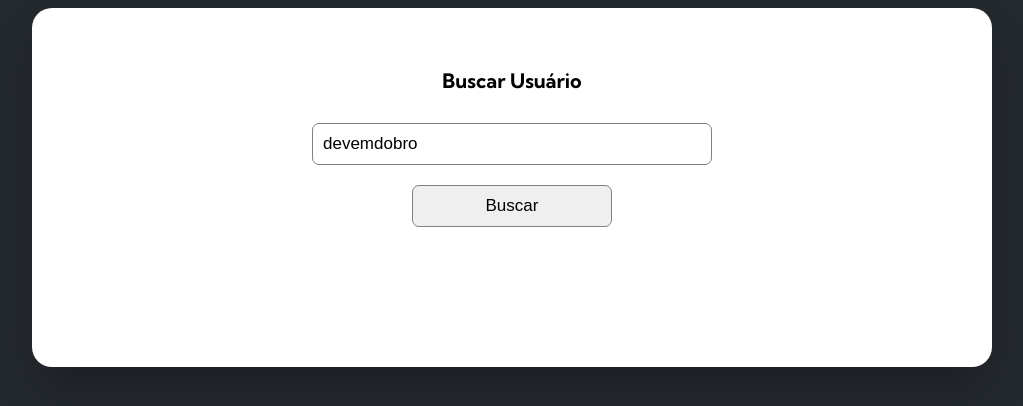
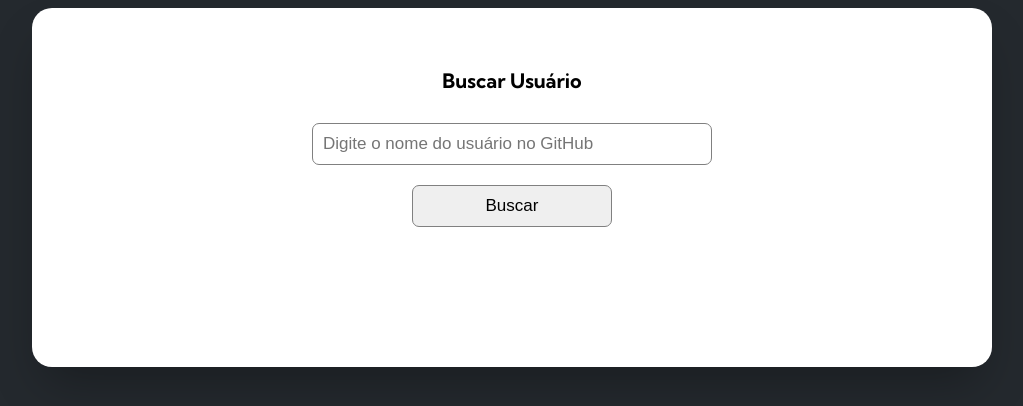
Before and after one commit to TalDoMuras/API_GITHUB, a plain HTML site: page index.html in a window 1280 px wide. Shown: the part 132-538 px from the top of the page, without its empty margins (128-1151 px from the left). Drawn offline with nearby package versions, Linux system fonts and the light colour scheme.

Commit message:
Update index.html

```diff
--- a/index.html
+++ b/index.html
@@ -19,7 +19,7 @@
         <section class="container">
             <header>
                 <h2>Buscar Usuário</h2>
-                <input type="text" id="input-search" placeholder="Digite o nome do usuário no GitHub" value="devemdobro">
+                <input type="text" id="input-search" placeholder="Digite o nome do usuário no GitHub" value="">
                 <input type="button" value="Buscar" id="btn-search" >
             </header>
 
```
